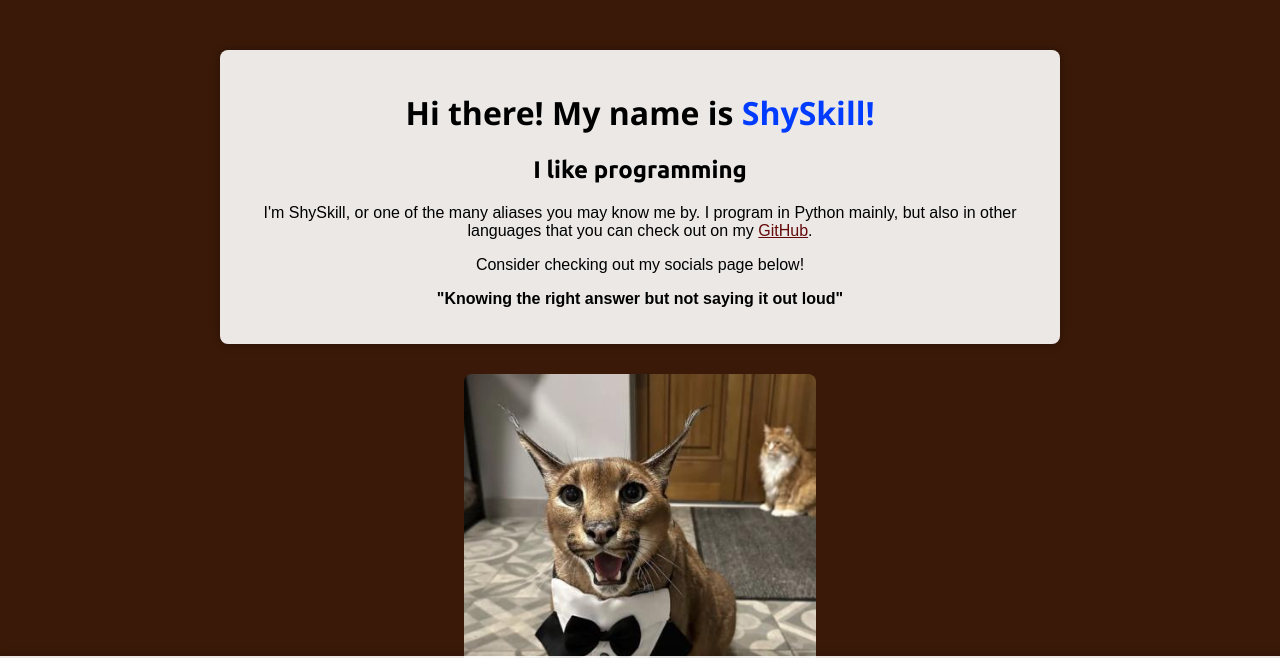
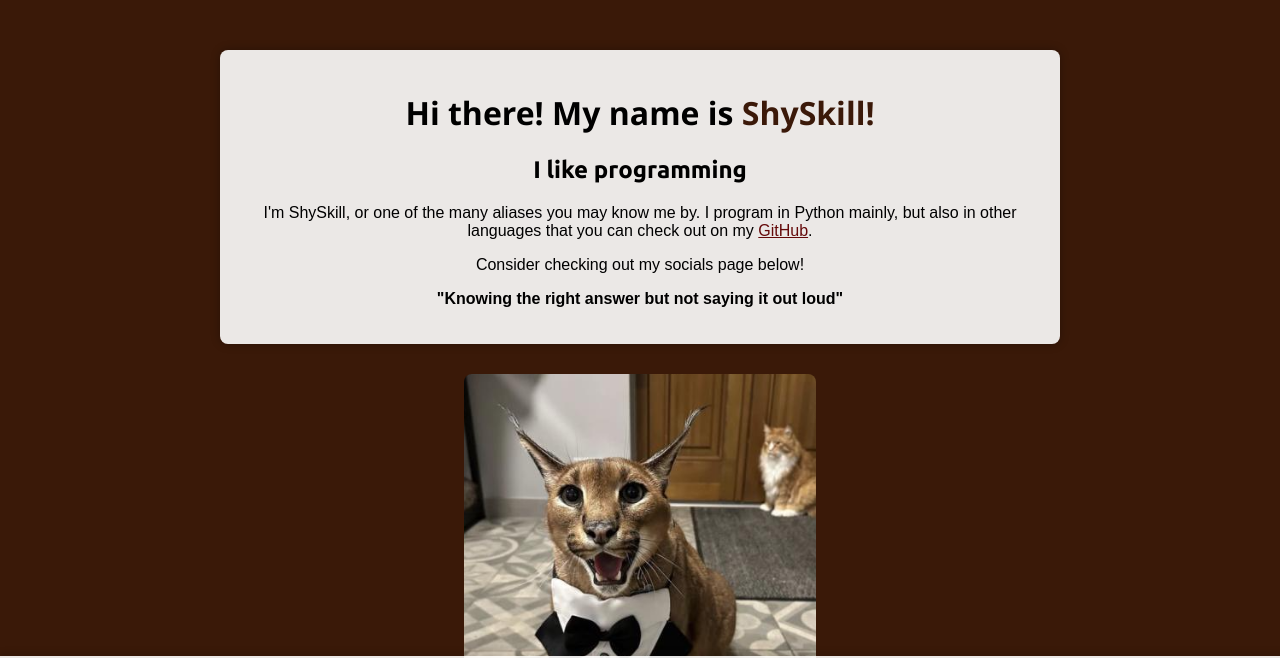
Before and after one commit to ShySkill/shyskill.github.io, a plain HTML site: page index.html in a window 1280 px wide. Shown: the top 658 px of the page. Drawn offline with Linux system fonts and the light colour scheme.

Commit message:
Update hello.css

```diff
--- a/hello.css
+++ b/hello.css
@@ -31,7 +31,7 @@ p {
 }
 
 #name{
-    color: rgb(0, 60, 255);
+    color: rgba(53, 19, 2, 0.974);
 }
 
 
```
